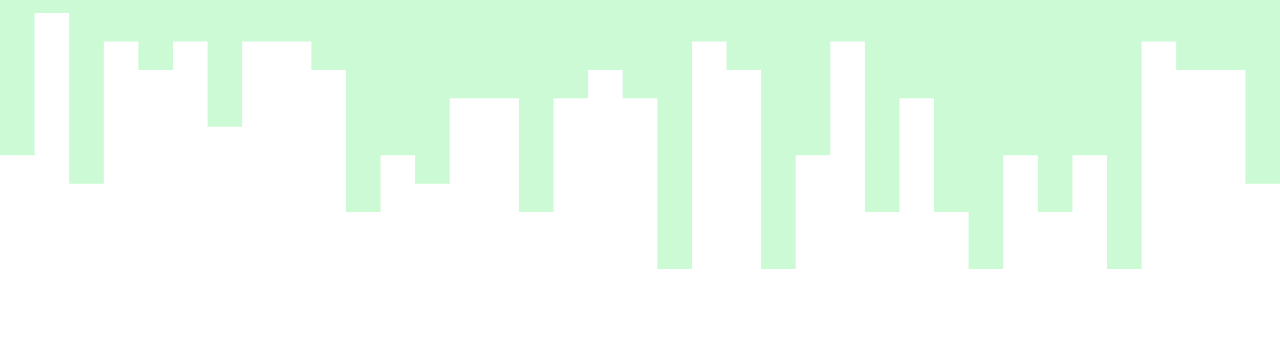
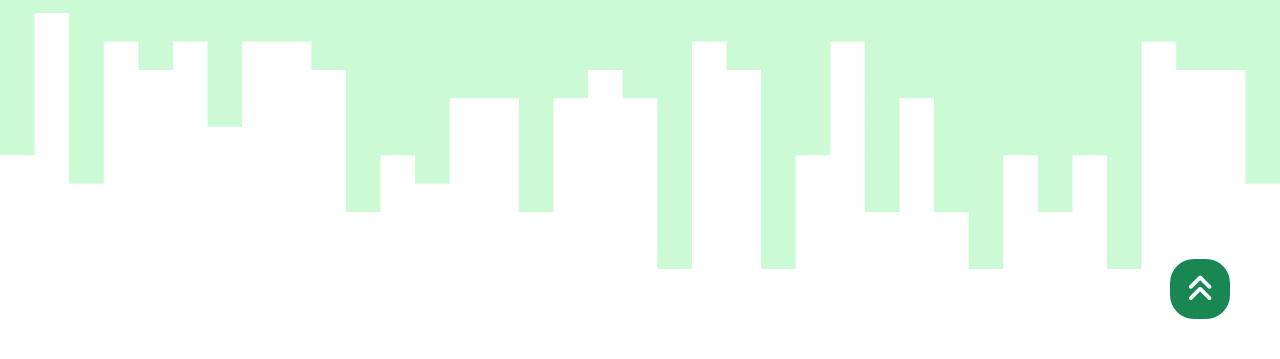
Before and after one commit to iqbalfahrezi/Portfolio-Muhammad-Iqbal-Faherzi, a plain HTML site: page index.html in a window 1280 px wide. Shown: the part 441-800 px from the top of the page. Drawn offline with nearby package versions, Linux system fonts and the light colour scheme.

Commit message:
go to top button

```diff
--- a/index.html
+++ b/index.html
@@ -16,6 +16,9 @@
 
     <!-- My CSS -->
     <link rel="stylesheet" href="style.css" />
+
+    <!-- Fontaswesome -->
+    <link rel="stylesheet" href="https://use.fontawesome.com/releases/v6.1.1/css/all.css" />
 
     <title>My Portfolio | Muhammad Iqbal Fahrezi</title>
   </head>
@@ -58,6 +61,7 @@
     <!-- akhir navbar -->
 
     <!-- awal jumbotron -->
+    <a class="gotop" href="#"><i class="fa-solid fa-angles-up"></i></a>
     <section class="jumbotron text-center">
       <img src="img/foto latar putih.png" alt="Muhammad Iqbal Fahrezi" width="220" class="rounded-circle img-thumbnail" />
       <h1 class="display-4">Muhammad Iqbal Fahrezi</h1>
@@ -409,6 +413,7 @@
           </script>
         </div>
       </div>
+      <br /><br />
       <svg xmlns="http://www.w3.org/2000/svg" viewBox="0 0 1440 320">
         <path
           fill="#ffffff"
--- a/style.css
+++ b/style.css
@@ -1,3 +1,7 @@
+html {
+  scroll-behavior: smooth;
+}
+
 * {
   box-sizing: border-box;
   -webkit-font-smoothing: antialised;
@@ -167,6 +171,7 @@ cite {
 
 #next {
   position: absolute;
+  margin-left: -32px;
   left: 91%;
   top: 50%;
   transform: translateY(-50%);
@@ -186,3 +191,26 @@ cite {
 #next:hover {
   background-image: url('6_slider/kanan2.png');
 }
+
+.gotop {
+  position: fixed;
+  width: 60px;
+  height: 60px;
+  background-color: #198754;
+  bottom: 40px;
+  right: 50px;
+  border-radius: 40%;
+
+  text-decoration: none;
+  text-align: center;
+  line-height: 60px;
+  color: #ffffff;
+  font-size: 30px;
+  box-shadow: inset 0 0 0 0 rgb(0, 255, 242);
+  transition: ease-out 0.3s;
+}
+
+.gotop:hover {
+  color: #fffb01;
+  background-color: #0099ff;
+}
```
